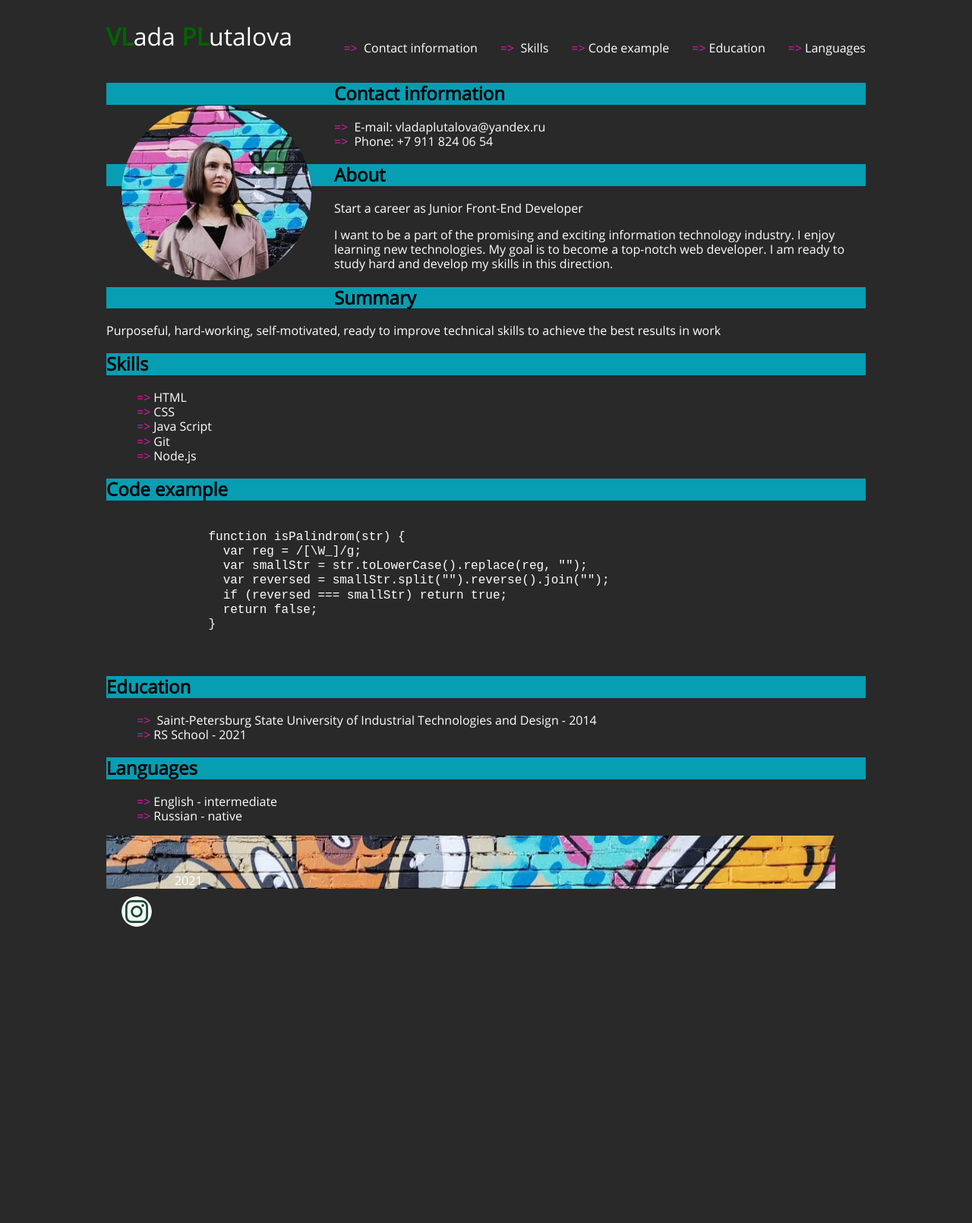
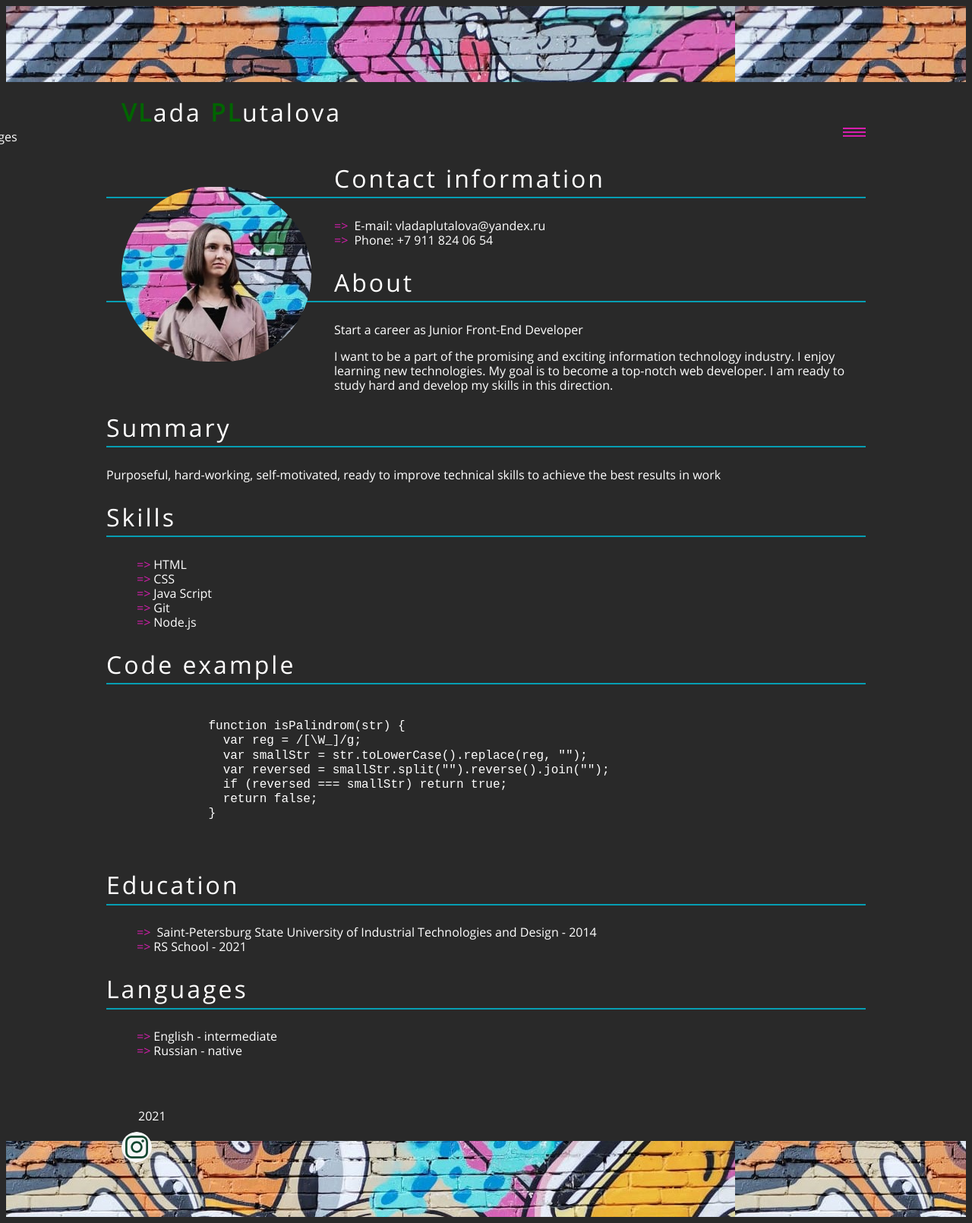
Before and after one commit to VladaPL/rsschool-cv, a plain HTML site: page index.html in a window 1280 px wide. Shown: the whole page at 76% size. Before the commit the page ends 1250 px from the top, so only its background shows below. Drawn offline with Linux system fonts and the light colour scheme.

Commit message:
cv-html-css

```diff
--- a/index.html
+++ b/index.html
@@ -9,6 +9,7 @@
   </head>
   <body>
     <header class="clearfix">
+      <div class="decor"></div>
       <div class="wrapper">
         <div class="header_wrapper">
           <div class="name">
@@ -19,6 +20,7 @@
             <span></span>
             <span></span>
           </div>
+          <div class="menu">
             <nav>
               <ul class="header_list">
                 <li class="header_item">
@@ -32,6 +34,7 @@
                 <li class="header_item"><a href="#lang">Languages</a></li>
               </ul>
             </nav>
+          </div>
         </div>
       </div>
     </header>
@@ -113,11 +116,13 @@
     </main>
     <footer class="wrapper">
       <div class="footer-wrap">
-        <a>
+        <a class="icon_link">
           <img class="icon" src="./image/insta-icon.svg" alt="Instagram link" />
         </a>
         <time>2021</time>
       </div>
     </footer>
+    <div class="decor_footer"></div>
+    <script src="script.js"></script>
   </body>
 </html>
--- /dev/null
+++ b/script.js
@@ -0,0 +1,7 @@
+let menuButton = document.querySelector(".menu-btn");
+let menu = document.querySelector('.menu');
+
+menuButton.addEventListener("click", function () {
+  menuButton.classList.toggle("active");
+  menu.classList.toggle("active");
+});
--- a/style.css
+++ b/style.css
@@ -33,6 +33,75 @@ body {
   margin: 0 auto;
 }
 
+.menu-btn {
+  width: 30px;
+  height: 30px;
+  position: relative;
+  z-index: 2;
+}
+
+.menu-btn span {
+  width: 30px;
+  height: 2px;
+  position: absolute;
+  top: 50%;
+  left: 50%;
+  transform: translate(-50%, -50%);
+  background-color: rgb(216, 30, 175);
+  transition: all 0.5s;
+}
+
+.menu-btn span:nth-of-type(2) {
+  top: calc(50% - 5px);
+}
+
+.menu-btn span:nth-of-type(3) {
+  top: calc(50% + 5px);
+}
+
+.menu {
+  position: fixed;
+  top: 140px;
+  left: 600px;
+  width: 100%;
+  height: 100%;
+  padding: 15px;
+  transform: translateX(-100%);
+  transition: transform 0.5s;
+}
+
+.menu.active {
+  transform: translateX(0);
+}
+
+.menu-btn.active span:first-of-type {
+  opacity: 0;
+}
+
+.menu-btn.active span:nth-of-type(2) {
+  top: 50%;
+  transform: translate(-50%, -50%) rotate(45deg);
+}
+
+.menu-btn.active span:nth-of-type(3) {
+  top: 50%;
+  transform: translate(-50%, -50%) rotate(-45deg);
+}
+
+.decor {
+  margin: 0;
+  width: 100%;
+  height: 100px;
+  background: url(./image/footer1.jpeg);
+}
+
+.decor_footer {
+  margin: 0;
+  width: 100%;
+  height: 100px;
+  background: url(./image/header1.jpeg);
+}
+
 .header_wrapper {
   display: flex;
   flex-wrap: wrap;
@@ -46,28 +115,28 @@ body {
 }
 
 .header_item {
-  margin-right: 30px;
+  margin-right: 20px;
 }
 
 .header_item:last-child {
   margin-right: 0;
 }
 
-a{
+a {
   text-decoration: none;
   color: white;
 }
 
 li {
   list-style-type: none; /* Прячем исходные маркеры */
- }
- li:before {
+}
+li:before {
   color: rgb(216, 30, 175); /* Цвет маркера */
   content: "=>"; /* Сам маркер */
   padding-right: 4px; /* Расстояние от маркера до текста */
- }
+}
 
-b{
+b {
   color: darkgreen;
 }
 
@@ -79,23 +148,31 @@ img {
   float: left;
 }
 h1 {
+  margin-left: 20px;
   font-weight: 100;
-}
-h2 {
-  font-weight: 900;
-  color: black;
+  letter-spacing: 3px;
 }
 
-
 h2 {
-  background-color: #069eb3;
-  /*background: url(./image/footer1.jpeg);*/
+  color: rgb(255, 254, 254);
+  font-size: 200%; /* Размер шрифта */
+  border-bottom: 2px solid #069eb3; /* Параметры линии под текстом */
+  font-weight: normal; /* Убираем жирное начертание */
+  padding-bottom: 5px; /* Расстояние от текста до линии */
+  letter-spacing: 3px;
 }
 
 .icon {
   width: 40px;
 }
-footer {
+
+.icon_link {
+  width: 42px;
+  height: 42px;
+}
+
+.footer-wrap {
+  display: flex;
+  flex-wrap: wrap;
   padding-top: 50px;
-  background: url(./image/header1.jpeg) no-repeat;
 }
```
Also changed, not shown: image/avatar.jpg (deleted), image/avatarka1.jpeg (deleted). Lines whose indentation alone changed are shown as unchanged.
